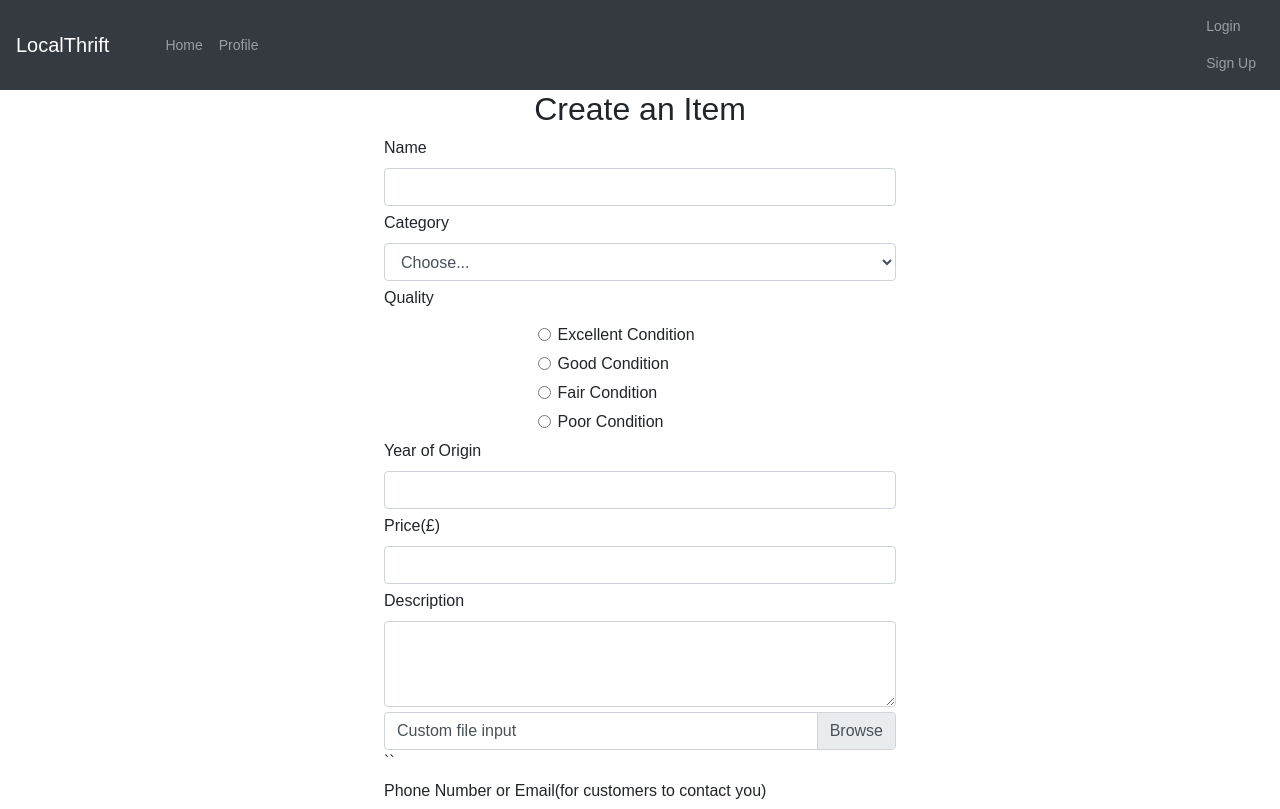
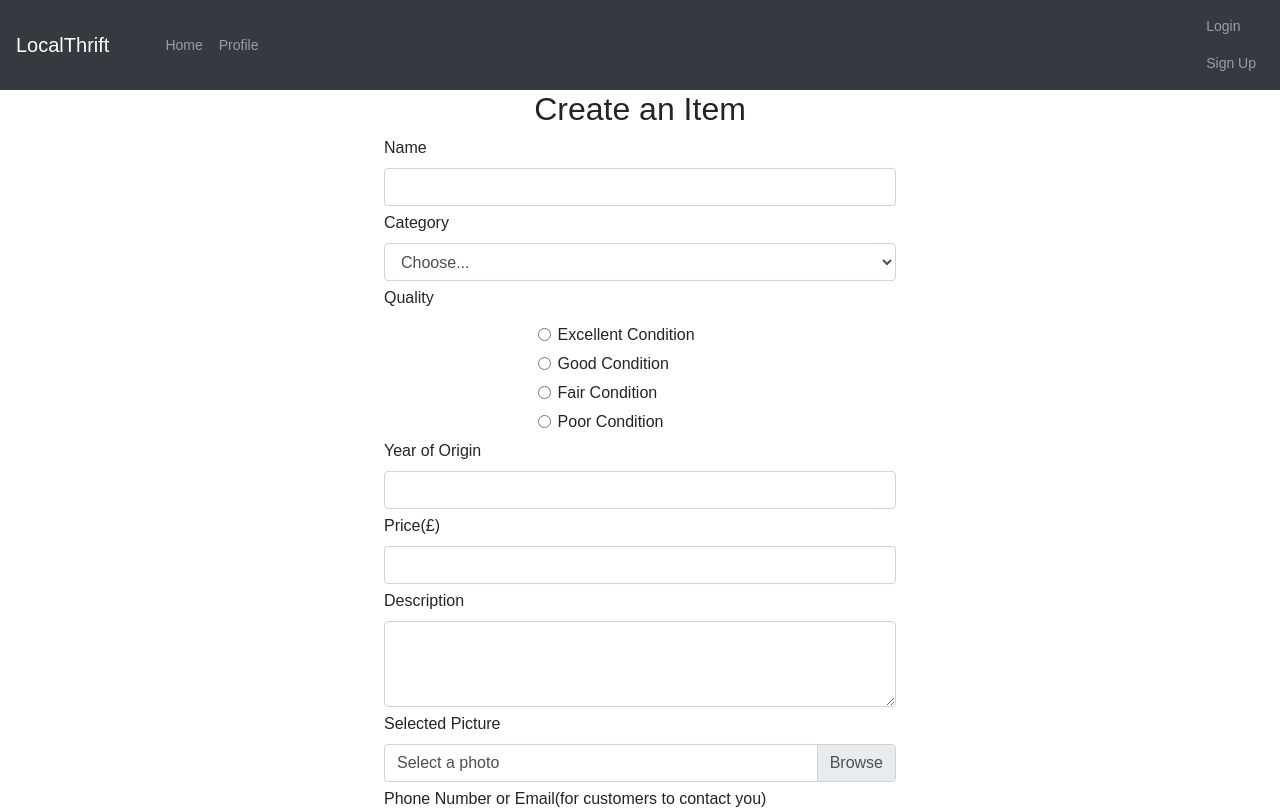
Before and after one commit to harrystead/Full-Stack-Local-Shop, a React (Create React App) app in the folder client/: page /create in a window 1280 px wide. Shown: the top 809 px of the page. Built offline with nearby package versions, Linux system fonts and the light colour scheme; no server answers; the HTML template or start-up script is replaced by a standard one.

Commit message:
minor changes to state

```diff
--- a/client/src/App.js
+++ b/client/src/App.js
@@ -38,9 +38,11 @@ function App() {
         <NavbarToggle />
         <Switch>
           <Route exact path="/">
-            <ShopItems listData={listData}/>
+            <ShopItems listData={listData} setRequest={setRequest}/>
           </Route>
-          <Route path="/create" component={CreateItem} />
+          <Route path="/create">
+            <CreateItem setRequest={setRequest}/>
+          </Route>
           <Route path="/signup" component={Signup} />
           <Route path="/login">
             <Login />
--- a/client/src/components/CreateItem/CreateItem.js
+++ b/client/src/components/CreateItem/CreateItem.js
@@ -6,7 +6,7 @@ import { Form, Button, Alert } from "react-bootstrap";
 import DatePicker from "react-datepicker";
 import "react-datepicker/dist/react-datepicker.css";
 
-export default function CreateItem() {
+export default function CreateItem({setRequest}) {
   const { currentUser } = useAuth();
   const nameRef = useRef();
   const categoryRef = useRef();
@@ -20,7 +20,6 @@ export default function CreateItem() {
 
   const [quality, setQuality] = useState("");
   const [selectedPic, setSelectedPic] = useState("");
-
   const radioOnChange = (e) => {
     setQuality(e.target.value);
   };
@@ -50,6 +49,7 @@ export default function CreateItem() {
       .then((res) => {
         console.log(res.data);
         setSuccess("Great! Item has been created!");
+        setRequest(`Item ${res.data.name} has been added`)
       })
       .catch((error) => {
         console.log(error);
@@ -123,17 +123,17 @@ export default function CreateItem() {
         <Form.Control type="Input" ref={priceRef} required />
       </Form.Group>
       <Form.Group controlId="exampleForm.ControlTextarea1">
-        <Form.Label>Description</Form.Label>
+      <Form.Label>Description</Form.Label>
         <Form.Control as="textarea" ref={descriptionRef} rows={3} />
       </Form.Group>
       <Form.Group>
+      <Form.Label>Selected Picture</Form.Label>
         <Form.File
           id="custom-file"
           onChange={pictureOnChange}
-          label="Custom file input"
+          label={selectedPic ? `${selectedPic.name}` : "Select a photo"}
           custom
         />
-        ``
       </Form.Group>
       <Form.Group id="contact">
         <Form.Label>
--- a/client/src/components/ShopItems/ShopItems.js
+++ b/client/src/components/ShopItems/ShopItems.js
@@ -7,7 +7,7 @@ import "rc-slider/assets/index.css";
 const { createSliderWithTooltip } = Slider;
 const Range = createSliderWithTooltip(Slider.Range);
 
-export default function ShopItems() {
+export default function ShopItems({setRequest}) {
   const [category, setCategory] = useState("");
   const [quality, setQuality] = useState("");
   const [priceSlider, setPriceSlider] = useState([0, 500]);
--- a/client/src/components/SingleItem/SingleItem.js
+++ b/client/src/components/SingleItem/SingleItem.js
@@ -63,7 +63,8 @@ export default function SingleItem({ setRequest }) {
           setSuccess(
             `Successfully made a bid of $${bidData} for ${singleItem[0].name}.`
           ),
-          setError("")
+          setError(""),
+          setBidData("")
         )
         .catch((error) => console.log(error));
     }
```
Also changed, not shown: 2 other files (tests, documents, lock files or other folders).
